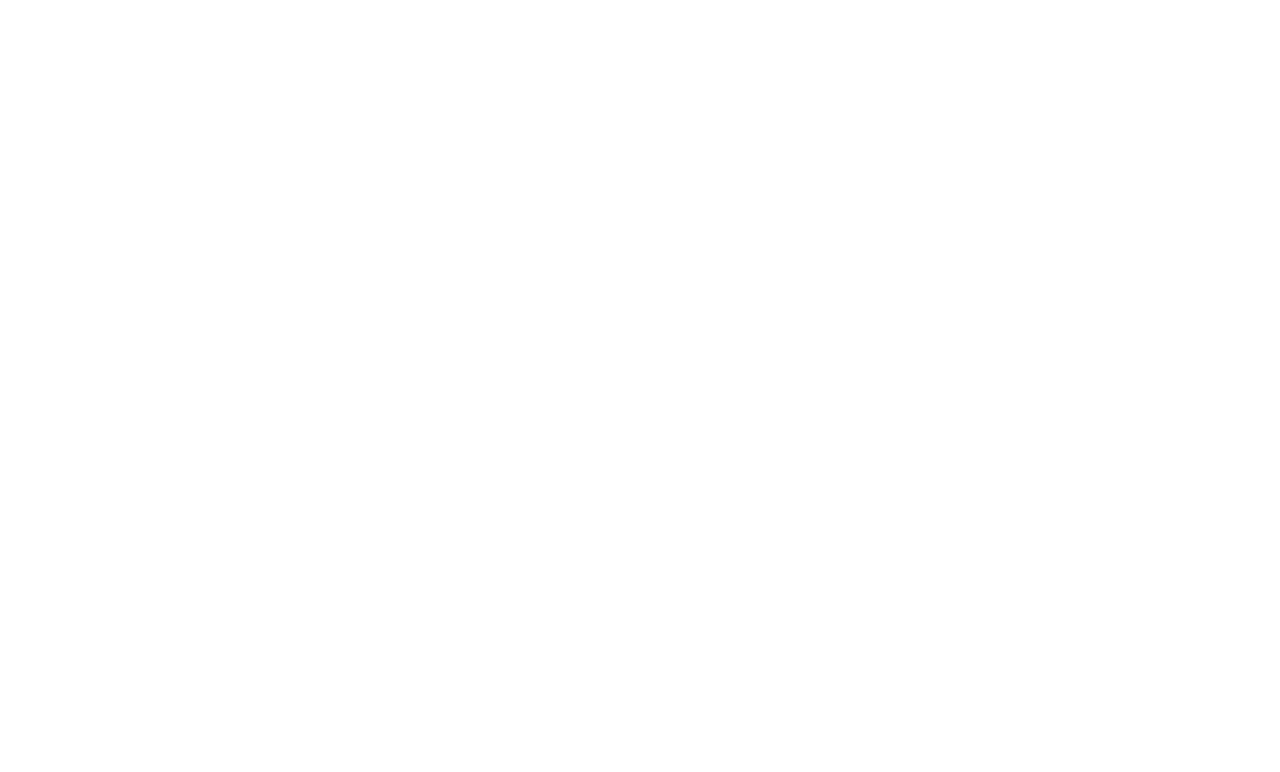
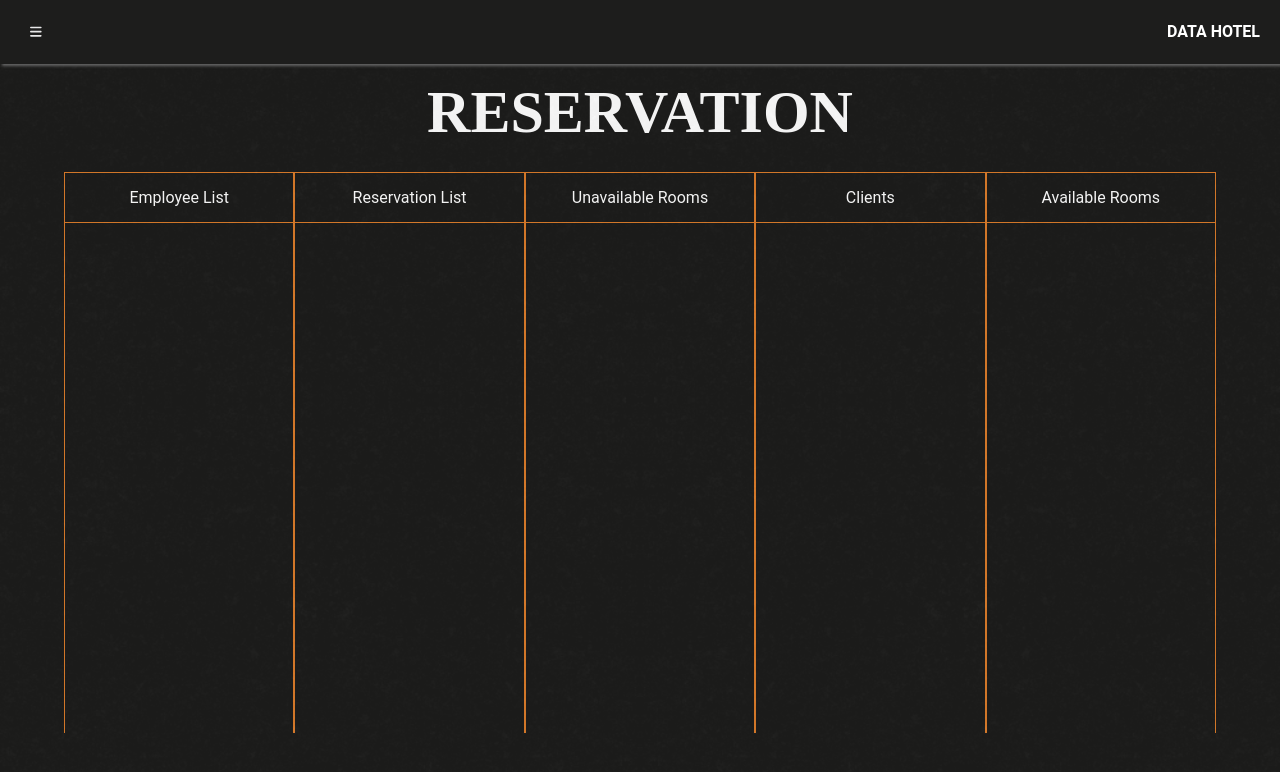
Before and after one commit to data-hotel-project/data-hotel-front, a React (Vite) app: page /adminDashboard in a window 1280 px wide. Shown: the top 772 px of the page. Built offline with nearby package versions, Linux system fonts and the light colour scheme.

Commit message:
dashboards styles implemented, noisy background implemented, header background fixed, button border updated, background shadow added

```diff
--- a/src/components/Background/index.tsx
+++ b/src/components/Background/index.tsx
@@ -1,9 +1,10 @@
 import { IChildrenProps } from "../../interface";
-import { StyledBackground } from "./style";
+import { StyledBackground, StyledShadow } from "./style";
 
 const Background = ( {children}:IChildrenProps ) => {
     return (
         <StyledBackground>
+            <StyledShadow />
             {children}
         </StyledBackground>
     );
--- a/src/components/Background/style.ts
+++ b/src/components/Background/style.ts
@@ -1,8 +1,8 @@
 import styled from "styled-components";
 
 export const StyledBackground = styled.div`
-  position: relative;
-  z-index: 0;
+  position: static;
+  z-index: -1;
   height: 100vh;
   width: 100%;
   background-image: url(/bg.jpg);
@@ -12,3 +12,23 @@
   display: flex;
   justify-content: center;
 `;
+
+export const StyledShadow = styled.div`
+  position: relative;
+  z-index: 0;
+  height: 100vh;
+  width: 100%;
+  background-color: black;
+  opacity: 50%;
+`;
+
+export const StyledNoisy = styled.div`
+  position: absolute;
+  z-index: 0;
+  height: 100vh;
+  width: 100%;
+  background-image: url(/tinyNoisy.jpg);
+  background-position: center;
+  background-size: cover;
+  opacity: 5%;
+`
--- a/src/components/Header/style.ts
+++ b/src/components/Header/style.ts
@@ -12,5 +12,5 @@
     align-items: center;
     justify-content: space-between;
     padding: 0 20px 0 20px;
-    background-color: transparent;
+    background-color: var(--primary-normal);
 `;
--- a/src/components/button/style.ts
+++ b/src/components/button/style.ts
@@ -9,9 +9,9 @@
   font-size: ${(props) => (props.size === "big" ? "16px" : "14px")};
   padding: ${(props) =>
     props.size === "big" ? "12px" : "8px 20px"};
-  border-radius: 50%;
   border: 1.5px solid ${(props) => props.borderColor || "transparent"};
   transition: background-color 0.2s;
+  border: 1px solid var(--secondary-normal);
   text-decoration: none;
 
   &:not(:disabled):hover {
--- a/src/pages/AdminDashboard/index.tsx
+++ b/src/pages/AdminDashboard/index.tsx
@@ -1,7 +1,61 @@
+import { useState } from "react";
+import { Link } from "react-router-dom";
+import { StyledHeader } from "../../components/Header/style";
+import { FontAwesomeIcon } from "@fortawesome/react-fontawesome"
+import { faBars } from "@fortawesome/free-solid-svg-icons"
+import { StyledBox, StyledContainer, StyledDashboard, StyledDashboardH2, StyledSubtitles } from "../GuestDashboard/style";
+import { MenuContainer, ToggleButton } from "../Home/style";
+import Button from "../../components/button";
+import { StyledNoisy } from "../../components/Background/style";
+
 export const AdminDashboard = () => {
+    const [menuOpen, setMenuOpen] = useState(false);
+    const toggleMenu = () => {
+      setMenuOpen(!menuOpen);
+    };
+
     return (
-        <>
-
-        </>
+        <StyledDashboard>
+            <StyledNoisy />
+            <StyledHeader>
+                <ToggleButton onClick={toggleMenu}>
+                <FontAwesomeIcon icon={faBars} style={{color: "var(--primary-light)",}} />
+                </ToggleButton>
+                <MenuContainer open={menuOpen}>
+                <Link to={"/login"}>
+                    <Button size="medium">Logout</Button>
+                </Link>
+                </MenuContainer>
+                <h3>DATA HOTEL</h3>
+            </StyledHeader>
+                <StyledDashboardH2>RESERVATION</StyledDashboardH2>
+            <StyledContainer>
+                <StyledBox>
+                    <StyledSubtitles>
+                        <p>Employee List</p>
+                    </StyledSubtitles>
+                </StyledBox>
+                <StyledBox>
+                    <StyledSubtitles>
+                        <p>Reservation List</p>
+                    </StyledSubtitles>
+                </StyledBox>
+                <StyledBox>
+                    <StyledSubtitles>
+                        <p>Unavailable Rooms</p>
+                    </StyledSubtitles>
+                </StyledBox>
+                <StyledBox>
+                    <StyledSubtitles>
+                        <p>Clients</p>
+                    </StyledSubtitles>
+                </StyledBox>
+                <StyledBox>
+                    <StyledSubtitles>
+                        <p>Available Rooms</p>
+                    </StyledSubtitles>
+                </StyledBox>
+            </StyledContainer>
+        </StyledDashboard>
     );
 };
--- a/src/pages/EmployeeDashboard/index.tsx
+++ b/src/pages/EmployeeDashboard/index.tsx
@@ -1,7 +1,53 @@
+import { useState } from "react";
+import { Link } from "react-router-dom";
+import { StyledHeader } from "../../components/Header/style";
+import { FontAwesomeIcon } from "@fortawesome/react-fontawesome"
+import { faBars } from "@fortawesome/free-solid-svg-icons"
+import { StyledDashboard, StyledDashboardH2, StyledSubtitles } from "../GuestDashboard/style";
+import { MenuContainer, ToggleButton } from "../Home/style";
+import Button from "../../components/button";
+import { StyledNoisy } from "../../components/Background/style";
+import { StyledBox, StyledContainer } from "./style";
+
+
 export const EmployeeDashboard = () => {
+    const [menuOpen, setMenuOpen] = useState(false);
+    const toggleMenu = () => {
+      setMenuOpen(!menuOpen);
+    };
+
     return (
-        <>
-
-        </>
+        <StyledDashboard>
+            <StyledNoisy />
+            <StyledHeader>
+                <ToggleButton onClick={toggleMenu}>
+                <FontAwesomeIcon icon={faBars} style={{color: "var(--primary-light)",}} />
+                </ToggleButton>
+                <MenuContainer open={menuOpen}>
+                <Link to={"/login"}>
+                    <Button size="medium">Logout</Button>
+                </Link>
+                </MenuContainer>
+                <h3>DATA HOTEL</h3>
+            </StyledHeader>
+                <StyledDashboardH2>RESERVATION</StyledDashboardH2>
+            <StyledContainer>
+                <StyledBox>
+                    <StyledSubtitles>
+                        <p>Reservation List</p>
+                    </StyledSubtitles>
+                </StyledBox>
+                <StyledBox>
+                    <StyledSubtitles>
+                        <p>Unvailable Rooms</p>
+                    </StyledSubtitles>
+                </StyledBox>
+                <StyledBox>
+                    <StyledSubtitles>
+                        <p>Available Rooms</p>
+                    </StyledSubtitles>
+                </StyledBox>
+            </StyledContainer>
+        </StyledDashboard>
     );
 };
--- a/src/pages/EmployeeDashboard/style.ts
+++ b/src/pages/EmployeeDashboard/style.ts
@@ -1 +1,25 @@
 import styled from "styled-components";
+
+export const StyledContainer = styled.div`
+    height: 70%;
+    display: flex;
+    flex-direction: column;
+    width: 90%;
+    border-top: 1px solid var(--secondary-normal);
+    background-color: transparent;
+    margin-top: 30px;
+    align-items: center;
+
+    @media (min-width: 600px) {
+        flex-direction: row;
+        align-items: flex-start;
+    }
+`;
+
+export const StyledBox = styled.div`
+    height: 70vh;
+    width: 100%;
+    background-color: transparent;
+    border-left: 1px solid var(--secondary-normal);
+    border-right: 1px solid var(--secondary-normal);
+`;
--- a/src/pages/GuestDashboard/index.tsx
+++ b/src/pages/GuestDashboard/index.tsx
@@ -3,9 +3,10 @@
 import { StyledHeader } from "../../components/Header/style";
 import { FontAwesomeIcon } from "@fortawesome/react-fontawesome"
 import { faBars } from "@fortawesome/free-solid-svg-icons"
-import { StyledContainer, StyledDashboard } from "./style";
-import { MenuContainer, StyledH2, ToggleButton } from "../Home/style";
+import { StyledBox, StyledContainer, StyledDashboard, StyledDashboardH2, StyledSubtitles } from "./style";
+import { MenuContainer, ToggleButton } from "../Home/style";
 import Button from "../../components/button";
+import { StyledNoisy } from "../../components/Background/style";
 
 export const GuestDashboard:React.FC = () => {
     const [menuOpen, setMenuOpen] = useState(false);
@@ -15,19 +16,45 @@
 
     return (
         <StyledDashboard>
+            <StyledNoisy />
             <StyledHeader>
                 <ToggleButton onClick={toggleMenu}>
-                <FontAwesomeIcon icon={faBars} style={{color: "var(--primary-light)",}} />        {/* {menuOpen?'Close Menu':'Open Menu'} */}
+                <FontAwesomeIcon icon={faBars} style={{color: "var(--primary-light)",}} />
                 </ToggleButton>
                 <MenuContainer open={menuOpen}>
                 <Link to={"/login"}>
                     <Button size="medium">Logout</Button>
                 </Link>
                 </MenuContainer>
-                <h2>DATA HOTEL</h2>
+                <h3>DATA HOTEL</h3>
             </StyledHeader>
+                <StyledDashboardH2>RESERVATION</StyledDashboardH2>
             <StyledContainer>
-                <StyledH2>RESERVATION</StyledH2>
+                <StyledBox>
+                    <StyledSubtitles>
+                        <p>Room Category</p>
+                    </StyledSubtitles>
+                </StyledBox>
+                <StyledBox>
+                    <StyledSubtitles>
+                        <p>Your Choices</p>
+                    </StyledSubtitles>
+                </StyledBox>
+                <StyledBox>
+                    <StyledSubtitles>
+                        <p>Current Price</p>
+                    </StyledSubtitles>
+                </StyledBox>
+                <StyledBox>
+                    <StyledSubtitles>
+                        <p>Clients</p>
+                    </StyledSubtitles>
+                </StyledBox>
+                <StyledBox>
+                    <StyledSubtitles>
+                        <p>Available Rooms</p>
+                    </StyledSubtitles>
+                </StyledBox>
             </StyledContainer>
         </StyledDashboard>
     );
--- a/src/pages/GuestDashboard/style.ts
+++ b/src/pages/GuestDashboard/style.ts
@@ -1,9 +1,10 @@
 import styled from "styled-components";
 
 export const StyledDashboard = styled.div`
-    height: 100vh;
+    min-height: 100vh;
     width: 100%;
     display: flex;
+    flex-direction: column;
     align-items: center;
     justify-content: center;
     background-color: var(--primary-normal);
@@ -11,6 +12,48 @@
 
 export const StyledContainer = styled.div`
     height: 70%;
+    display: flex;
+    flex-direction: column;
     width: 90%;
-    background-color: red;
+    border-top: 1px solid var(--secondary-normal);
+    background-color: transparent;
+    margin-top: 30px;
+    align-items: center;
+
+    @media (min-width: 600px) {
+        flex-direction: row;
+        align-items: flex-start;
+    }
 `;
+
+export const StyledDashboardH2 = styled.h2`
+    font-size: 30px;
+    margin-top: 90px;
+
+    @media (min-width: 600px) {
+        margin-top: 15px;
+        font-size: 60px;
+    };
+`;
+
+export const StyledSubtitles = styled.div`
+    width: 100%;
+    height: 50px;
+    display: flex;
+    align-items: center;
+    justify-content: center;
+    background-color: transparent;
+    border-bottom: 1px solid var(--secondary-normal);
+`;
+
+export const StyledBox = styled.div`
+    height: 70vh;
+    width: 100%;
+    background-color: transparent;
+    border-left: 1px solid var(--secondary-normal);
+    border-right: 1px solid var(--secondary-normal);
+
+    @media (min-width: 600px) {
+        width: 20%;
+    }
+`;
--- a/src/pages/Home/index.tsx
+++ b/src/pages/Home/index.tsx
@@ -3,7 +3,7 @@
 import { StyledHeader } from "../../components/Header/style";
 import Background from "../../components/Background";
 
-export const Home:React.FC = () => {
+export const Home = () => {
   return (
     <>
       <StyledHeader />
--- a/src/styles/global.style.ts
+++ b/src/styles/global.style.ts
@@ -49,11 +49,11 @@
         padding: 0;
         border: 0;
         font-size: 100%;
-        font: inherit;
+        font-family: var(--font);
         vertical-align: baseline;
         font-family: var(--font);
         list-style: none;
-        color: var(--primary-light);
+        color: #FFF;
     }
 
     h1, h2 {
```
Also changed, not shown: src/pages/Home/style.ts (+6 -1 lines), public/tinyNoisy.jpg (added), 1 other file (tests, documents, lock files or other folders).
